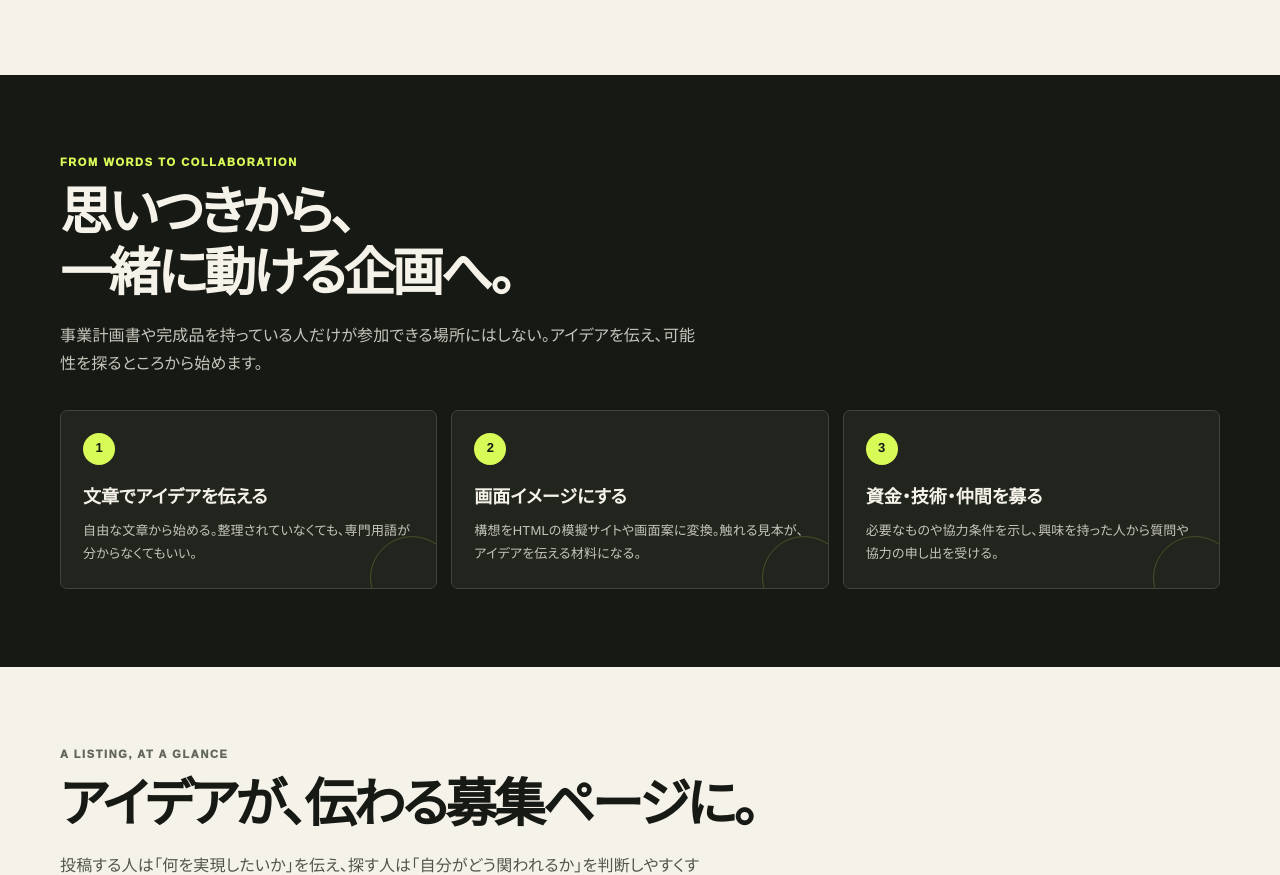
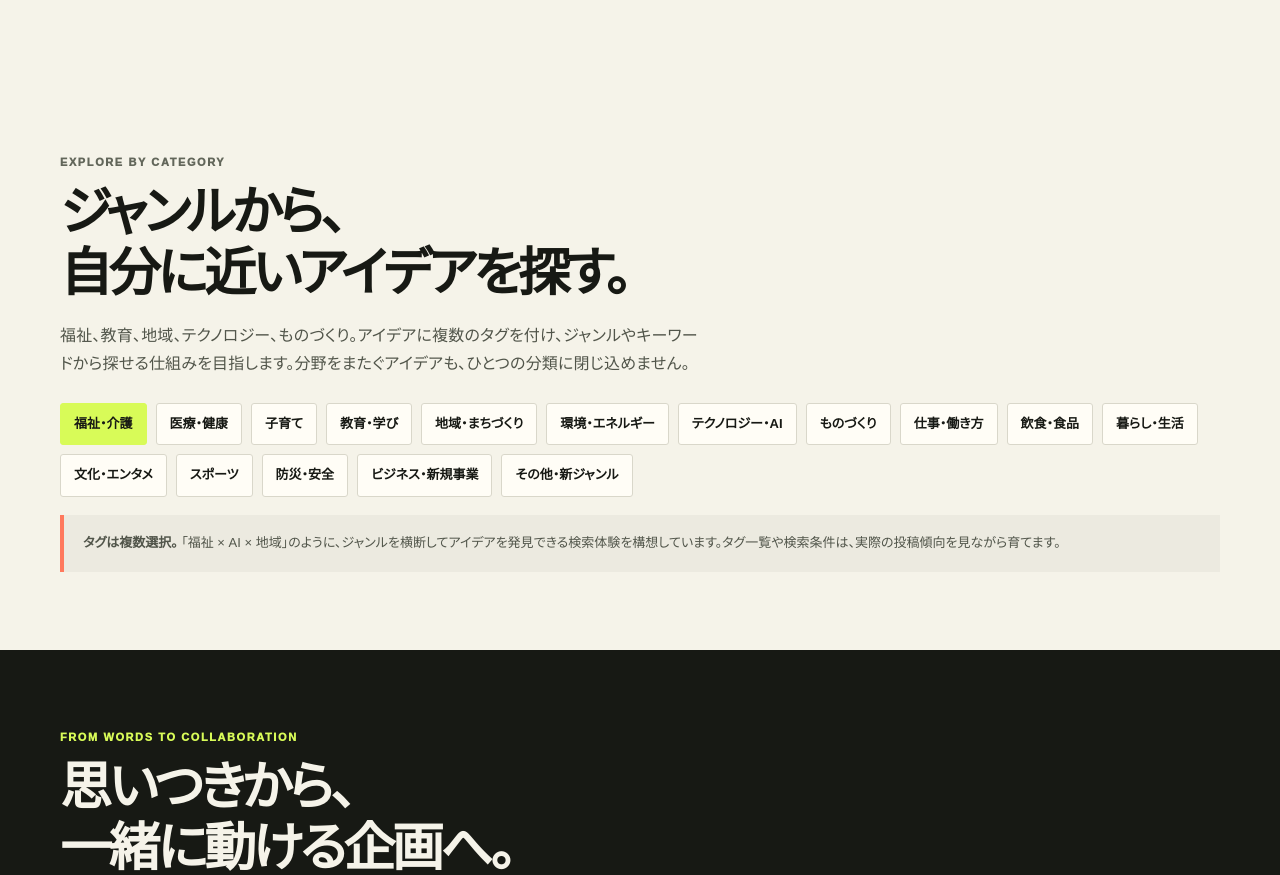
Before and after one commit to hs9cghkmpw-alt/idea, a plain HTML site: page index-v2.html in a window 1280 px wide. Shown: the part 1560-2435 px from the top of the page. Drawn offline with Linux system fonts and the light colour scheme.

Commit message:
Add multi-tag category discovery concept to PON landing page

```diff
--- a/index-v2.html
+++ b/index-v2.html
@@ -43,6 +43,10 @@
     @media(prefers-reduced-motion:reduce){.aud-card,.btn{transition:none}.aud-card:hover,.btn:hover{transform:none}}
     a{color:inherit}a,button{-webkit-tap-highlight-color:transparent}
     a:focus-visible,button:focus-visible{outline:3px solid #2857c5;outline-offset:4px}
+    .category-cloud{display:flex;flex-wrap:wrap;gap:9px;margin-top:25px}
+    .category-cloud span{display:inline-flex;align-items:center;background:var(--white);border:1px solid var(--line);border-radius:3px;padding:9px 13px;font-size:13px;font-weight:800}
+    .category-cloud span:first-child{background:var(--lime);border-color:var(--lime)}
+    .category-foot{margin-top:18px;padding:17px 19px;background:#eceae0;border-left:4px solid var(--orange);font-size:13px;color:#51554a}
     .wrap{width:min(var(--max),calc(100% - 40px));margin-inline:auto}
     .top{background:var(--ink);color:var(--paper)}
     header{min-height:76px;display:flex;align-items:center;justify-content:space-between;gap:20px;border-bottom:1px solid var(--darkline)}
@@ -192,6 +196,18 @@
     </div>
   </section>
 
+  <section id="categories">
+    <div class="wrap">
+      <div class="eyebrow">EXPLORE BY CATEGORY</div>
+      <h2>ジャンルから、<br>自分に近いアイデアを探す。</h2>
+      <p class="lead">福祉、教育、地域、テクノロジー、ものづくり。アイデアに複数のタグを付け、ジャンルやキーワードから探せる仕組みを目指します。分野をまたぐアイデアも、ひとつの分類に閉じ込めません。</p>
+      <div class="category-cloud" aria-label="ジャンルタグの例">
+        <span>福祉・介護</span><span>医療・健康</span><span>子育て</span><span>教育・学び</span><span>地域・まちづくり</span><span>環境・エネルギー</span><span>テクノロジー・AI</span><span>ものづくり</span><span>仕事・働き方</span><span>飲食・食品</span><span>暮らし・生活</span><span>文化・エンタメ</span><span>スポーツ</span><span>防災・安全</span><span>ビジネス・新規事業</span><span>その他・新ジャンル</span>
+      </div>
+      <div class="category-foot"><strong>タグは複数選択。</strong> 「福祉 × AI × 地域」のように、ジャンルを横断してアイデアを発見できる検索体験を構想しています。タグ一覧や検索条件は、実際の投稿傾向を見ながら育てます。</div>
+    </div>
+  </section>
+
   <section class="dark" id="how">
     <div class="wrap">
       <div class="eyebrow">FROM WORDS TO COLLABORATION</div>
```
